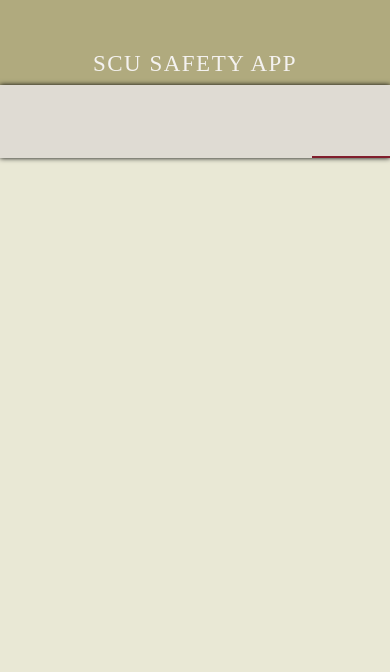
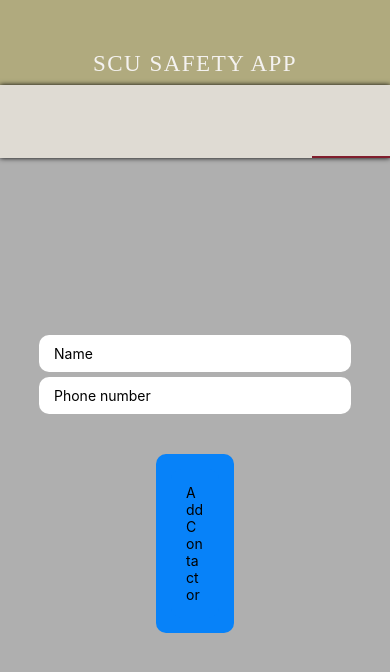
Before and after one commit to josephine-lo/Safety-App, a React Native app: screen /contacts in a window 390 px wide. Shown: the top 672 px of the page. Built offline with nearby package versions, Linux system fonts and the light colour scheme; some icons are missing.

Commit message:
added textbox and button for adding contacts - cannot somehow connect to firebase for some reason ;-;

```diff
--- a/package.json
+++ b/package.json
@@ -16,11 +16,15 @@
     "@fortawesome/free-regular-svg-icons": "^5.15.4",
     "@fortawesome/free-solid-svg-icons": "^5.15.4",
     "@fortawesome/react-native-fontawesome": "^0.2.7",
+    "@react-native-firebase/app": "^13.0.1",
+    "@react-native-firebase/database": "^13.0.1",
     "@react-navigation/material-top-tabs": "^6.0.6",
     "@react-navigation/native": "^6.0.6",
+    "@react-navigation/stack": "^6.0.11",
     "expo": "~43.0.2",
     "expo-font": "~10.0.3",
     "expo-status-bar": "~1.1.0",
+    "firebase": "^9.5.0",
     "react": "17.0.1",
     "react-dom": "17.0.1",
     "react-native": "0.64.3",
--- a/pages/contactsPage.js
+++ b/pages/contactsPage.js
@@ -1,19 +1,125 @@
-import React from 'react';
-import { StyleSheet, Text, View, StatusBar } from 'react-native';
+import React, {useState, useEffect} from 'react';
+import { KeyboardAvoidingView,StyleSheet, Text, View, StatusBar, TextInput, Touchable, TouchableOpacityComponent, TouchableOpacity } from 'react-native';
+import { useNavigation } from '@react-navigation/core';
+import database from '@react-native-firebase/database';
+
+/*let addItem = item => {
+  database().ref('/items').push({
+    name: item
+  });
+};
+
+export default function AddItem (){
+  const [name,setName] = React.useState('')
+  const [phone,setPhone] = React.useState('')}
+*/
+
 
 const ContactsPage = () => {
+  const [name,setName] = useState('')
+  const [phone,setPhone] = useState('')
+  /*const navigation = useNavigation
+
+  useEffect(() => async() => {
+    const unsubscribe = authh.onAuthStateChanged(async (user) => {
+      if(user){
+        navigation.navigate("./pages/textPage")
+      }
+    })
+
+    return unsubscribe
+  }, [])*/
+
+  const handlePhone = () => {
+    database().ref('/items').push({
+    name: setName,
+    phone: setPhone
+  })
+
+    addItem(name);
+    Alert.alert('Item saved successfully');
+      /*.createPhone(name,phone)
+      ,then(userCredential => {
+        const user = userCredential.user;
+        console.log("Hallo", user.name);
+      })
+      .catch(error => alert(error.message))*/
+  }
+
+
   return(
-  <View style={styles.container}>
-    <Text style={styles.text}>this is the contacts page</Text>
-  </View>
+  <KeyboardAvoidingView style={styles.container}
+    behavior="padding">
+    <View style={styles.inputContainer}>
+      <TextInput
+        placeholder="Name"
+        value={name}
+        onChangeText={text => setName(text)}
+        style={styles.input}/>
+
+      <TextInput
+        placeholder="Phone number"
+        value={phone}
+        onChangeText={text => setPhone(text)}
+        style={styles.input}/>
+    </View>
+
+    <View style={styles.buttonContainer}>
+      <TouchableOpacity
+      onPress={() => {handlePhone}}
+      style={styles.button}
+      >
+        <Text Block primary onPress={() => this.pushToFirebase()} style={styles.button}>Add Contactor</Text>
+      </TouchableOpacity>
+    </View>
+    </KeyboardAvoidingView>
   )};
-
 const styles = StyleSheet.create({
   container: {
+    justifyContent: 'center',
     flex: 1,
-    backgroundColor: '#e9e8d5',
-    maxHeight:'100%',
+    backgroundColor: '#afafaf',
+    maxHeight:'100vh',
     alignItems: 'center',
+  },
+  inputContainer: {
+    width: '80%'
+  },
+  input: {
+    backgroundColor: 'white',
+    paddingHorizontal: 15,
+    paddingVertical: 10,
+    borderRadius: 10,
+    marginTop: 5,
+  },
+  buttonContainer: {
+    width: '20%',
+    justifyContent: 'center',
+    alignItems: 'center',
+    marginTop: 40,
+  },
+  button: {
+    backgroundColor: '#0782F9',
+    width: '100%',
+    padding: 15,
+    borderRadius: 10,
+    alignItems: 'center',
+  },
+  buttonOutline: {
+    backgroundColor: 'white',
+    marginTop: 5,
+    borderColor: '#0782F9',
+    borderWidth: 2,
+  },
+  buttonText: {
+    color: 'white',
+    fontWeight: '700',
+    fontSize: 16,
+  },
+  buttonOutlineText: {
+    color: '#0782F9',
+    fontWeight: '700',
+    fontSize: 16,
   },
 
 });
```
Also changed, not shown: pages/firebase.js (added, +27 -0 lines), 1 other file (tests, documents, lock files or other folders).
